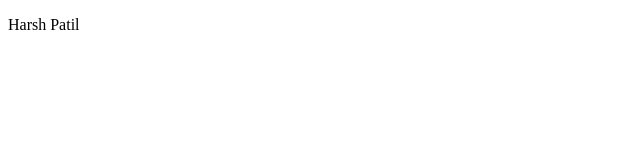
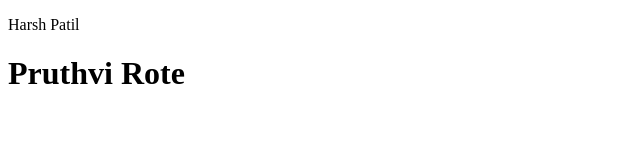
Before and after one commit to Suryadeep8122/exp3devops, a plain HTML site: page index.html in a window 1280 px wide. Shown: the whole page, without its empty margins (0-640 px from the left). Drawn offline with Linux system fonts and the light colour scheme.

Commit message:
“change

```diff
--- a/index.html
+++ b/index.html
@@ -7,5 +7,6 @@
 </head>
 <body>
     <p>Harsh Patil</p>
+    <h1>Pruthvi Rote</h1>
 </body>
 </html>
```
